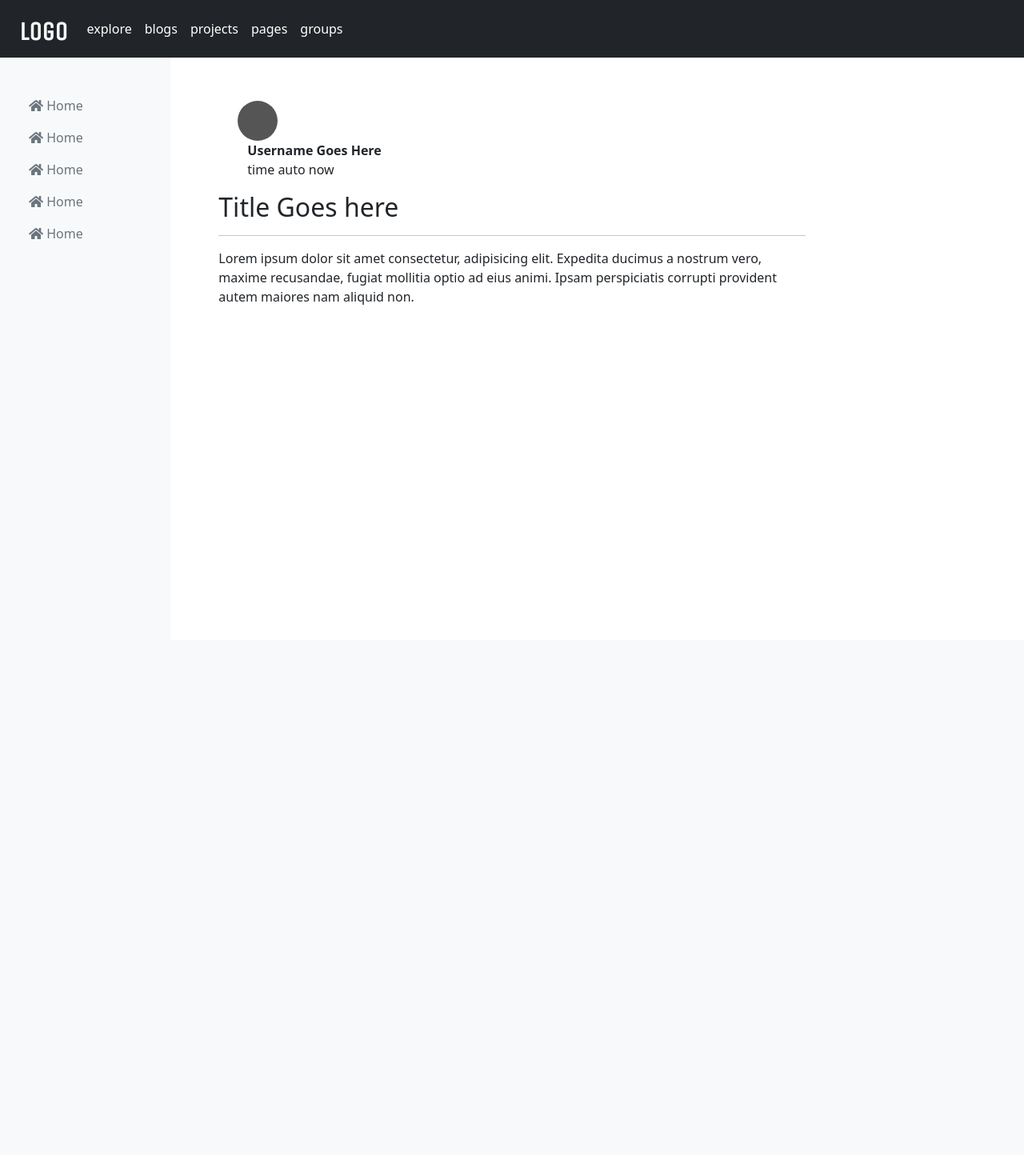
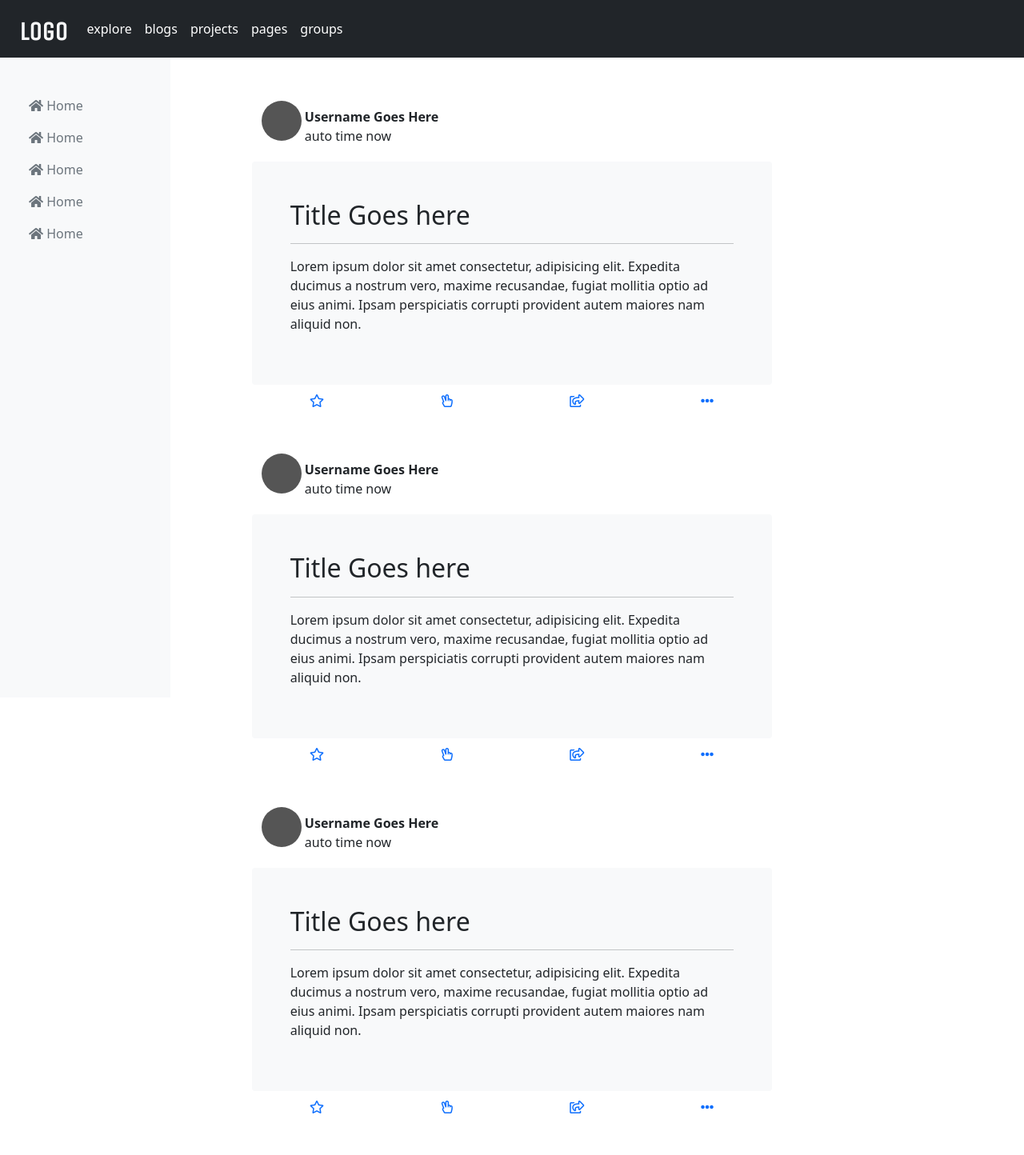
Before and after one commit to KidusAlemayehu/profile-web-app-with-flask, a Flask app: page /1/home/status in a window 1280 px wide. Shown: the whole page at 80% size. Before the commit the page ends 381 px from the top, so only its background shows below. Run offline with Flask 2, Linux system fonts and the light colour scheme; some libraries are stand-ins or nearby versions; some web fonts are replaced.

Commit message:
templates edition

```diff
--- a/static/css/styles.css
+++ b/static/css/styles.css
@@ -195,7 +195,7 @@ body html {
     display: inline-block;
     width: 50px;
     height: 50px;
-    margin: 6px 6px 0px 0px;
+    margin: 6px 0px 0px 0px;
     background-color: #555;
 }
 
@@ -203,7 +203,7 @@ body html {
     display: inline-block;
     width: 50px;
     height: 50px;
-    margin: 6px 6px 0px 0px;
+    margin: 6px 0px 0px 0px;
     background-color: #555;
 }
 
--- a/templates/home.html
+++ b/templates/home.html
@@ -59,20 +59,114 @@
                     </ul>
                 </div>
             </div>
-            <div class="col-8 mx-auto">
-                <div class="container content-section mt-5">
+            <div class="col-7 mx-auto">
+                <div class="container content-section mt-5 mb-5">
                     <div class="container">
-                        <div class="row ms-4">
-                            <span class="rounded-circle"></span>
-                            <p class="user_name-blog"> <strong>Username Goes Here</strong>
-                                <br> time auto now
-                            </p>
+                        <div class="row">
+                            <div class="col-8">
+                                <span class="rounded-circle"></span>
+                                <p class="user_name-blog"><strong>Username Goes Here</strong>
+                                    <br> auto time now
+                                </p>
+                            </div>
                         </div>
                         <div class="row">
-                            <div class="jumbotron">
+                            <div class="mt-1 p-5 bg-light rounded border-dark">
                                 <h2>Title Goes here</h2>
                                 <hr>
                                 <p>Lorem ipsum dolor sit amet consectetur, adipisicing elit. Expedita ducimus a nostrum vero, maxime recusandae, fugiat mollitia optio ad eius animi. Ipsam perspiciatis corrupti provident autem maiores nam aliquid non.</p>
+                            </div>
+                        </div>
+                        <div class="row mt-2">
+                            <div class="container">
+                                <div class="row text-center">
+                                    <div class="col-3">
+                                        <a href=""><i class="far fa-star"></i></a>
+                                    </div>
+                                    <div class="col-3">
+                                        <a href=""><i class="far fa-hand-peace"></i></a>
+                                    </div>
+                                    <div class="col-3">
+                                        <a href=""><i class="far fa-share-square"></i></a>
+                                    </div>
+                                    <div class="col-3">
+                                        <a href=""><i class="fas fa-ellipsis-h"></i></a>
+                                    </div>
+                                </div>
+                            </div>
+                        </div>
+                    </div>
+                </div>
+                <div class="container content-section mt-5 mb-5">
+                    <div class="container">
+                        <div class="row">
+                            <div class="col-8">
+                                <span class="rounded-circle"></span>
+                                <p class="user_name-blog"><strong>Username Goes Here</strong>
+                                    <br> auto time now
+                                </p>
+                            </div>
+                        </div>
+                        <div class="row">
+                            <div class="mt-1 p-5 bg-light rounded border-dark">
+                                <h2>Title Goes here</h2>
+                                <hr>
+                                <p>Lorem ipsum dolor sit amet consectetur, adipisicing elit. Expedita ducimus a nostrum vero, maxime recusandae, fugiat mollitia optio ad eius animi. Ipsam perspiciatis corrupti provident autem maiores nam aliquid non.</p>
+                            </div>
+                        </div>
+                        <div class="row mt-2">
+                            <div class="container">
+                                <div class="row text-center">
+                                    <div class="col-3">
+                                        <a href=""><i class="far fa-star"></i></a>
+                                    </div>
+                                    <div class="col-3">
+                                        <a href=""><i class="far fa-hand-peace"></i></a>
+                                    </div>
+                                    <div class="col-3">
+                                        <a href=""><i class="far fa-share-square"></i></a>
+                                    </div>
+                                    <div class="col-3">
+                                        <a href=""><i class="fas fa-ellipsis-h"></i></a>
+                                    </div>
+                                </div>
+                            </div>
+                        </div>
+                    </div>
+                </div>
+                <div class="container content-section mt-5 mb-5">
+                    <div class="container">
+                        <div class="row">
+                            <div class="col-8">
+                                <span class="rounded-circle"></span>
+                                <p class="user_name-blog"><strong>Username Goes Here</strong>
+                                    <br> auto time now
+                                </p>
+                            </div>
+                        </div>
+                        <div class="row">
+                            <div class="mt-1 p-5 bg-light rounded border-dark">
+                                <h2>Title Goes here</h2>
+                                <hr>
+                                <p>Lorem ipsum dolor sit amet consectetur, adipisicing elit. Expedita ducimus a nostrum vero, maxime recusandae, fugiat mollitia optio ad eius animi. Ipsam perspiciatis corrupti provident autem maiores nam aliquid non.</p>
+                            </div>
+                        </div>
+                        <div class="row mt-2">
+                            <div class="container">
+                                <div class="row text-center">
+                                    <div class="col-3">
+                                        <a href=""><i class="far fa-star"></i></a>
+                                    </div>
+                                    <div class="col-3">
+                                        <a href=""><i class="far fa-hand-peace"></i></a>
+                                    </div>
+                                    <div class="col-3">
+                                        <a href=""><i class="far fa-share-square"></i></a>
+                                    </div>
+                                    <div class="col-3">
+                                        <a href=""><i class="fas fa-ellipsis-h"></i></a>
+                                    </div>
+                                </div>
                             </div>
                         </div>
                     </div>
```
